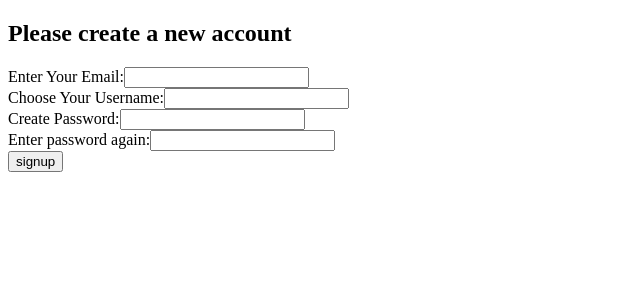
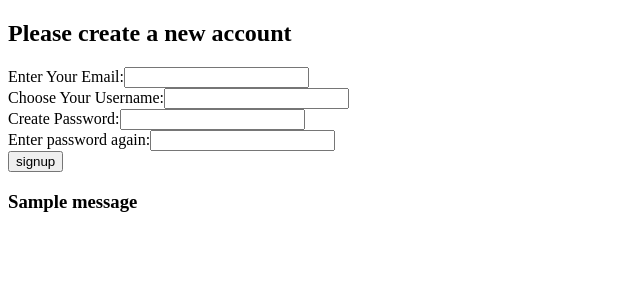
Before and after one commit to denislomakin/CSC-210-Project, a Flask app: template Demos/Demo1/templates/signup.html in a window 1280 px wide. Shown: the top 300 px of the page, without its empty margins (0-640 px from the left). Run offline with Flask 2, Linux system fonts and the light colour scheme; the template is opened without the code that fills it: values that come from a table or form of the project are taken from there, others are empty; one stand-in notice (Sample message) is shown; some libraries are stand-ins or nearby versions.

Commit message:
Update signup.html

```diff
--- a/Demos/Demo1/templates/signup.html
+++ b/Demos/Demo1/templates/signup.html
@@ -14,6 +14,12 @@
             {{form.password2.label}}:{{form.password2()}}  <br>
           <button> signup</button>
         </form>
-
+    {% with messages = get_flashed_messages() %}
+        {% if messages %}
+            {% for message in messages%}
+                <h3>{{ message }}</h3>
+            {% endfor %}
+        {% endif %}
+    {% endwith %}
     </body>
 </html>
```
